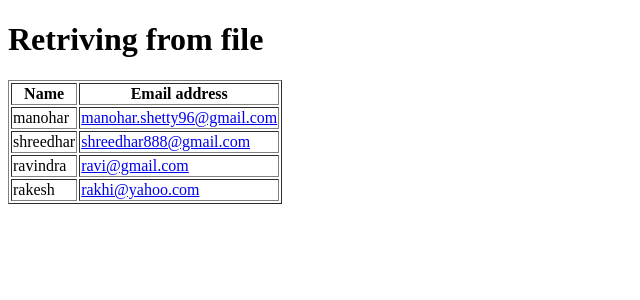
After one commit to manoharkshetty/email-list, a PHP site: page /retrieve.php in a window 1280 px wide. The commit adds this page. Shown: the top 300 px of the page, without its empty margins (0-640 px from the left). Run offline with PHP 8.4, Linux system fonts and the light colour scheme.

Commit message:
added retrieval

```diff
--- a/list.txt
+++ b/list.txt
@@ -1,3 +1,4 @@
 manohar : manohar.shetty96@gmail.com
 shreedhar : shreedhar888@gmail.com
-shreedhar : shreedhar888@gmail.com
+ravindra : ravi@gmail.com
+rakesh : rakhi@yahoo.com
--- /dev/null
+++ b/retrieve.php
@@ -0,0 +1,21 @@
+<!DOCTYPE html>
+<html>
+	<head>
+		<title>file retrive</title>
+	</head>
+	<body>
+		<h1>Retriving from file</h1>
+		<table border="1">
+			<tr><th>Name</th><th>Email address</th></tr>
+			<?php
+				$result=file("list.txt");
+				foreach ($result as $row) {
+					list($name,$email)= explode(':', $row);
+					echo "<tr><td>$name</td><td><a href='#'>$email</td></tr>";
+					# code...
+				}
+			?>
+		</table>
+
+	</body>
+</html>
```
Also changed, not shown: index.php (+5 -2 lines).
